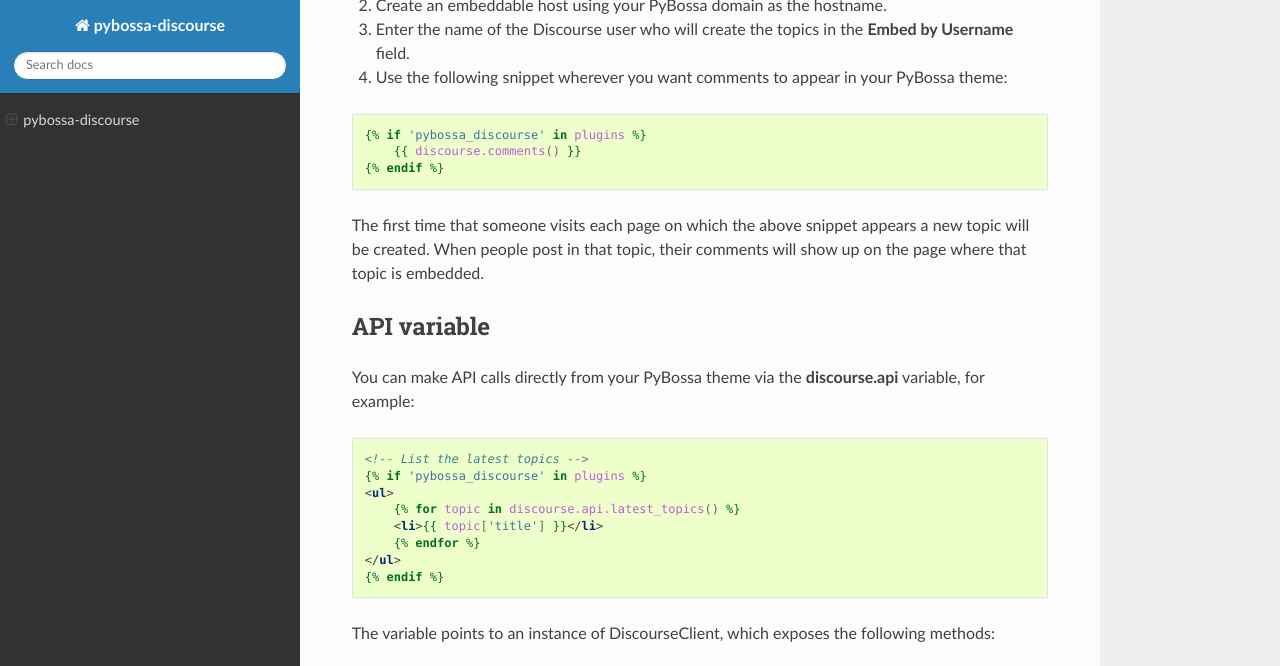
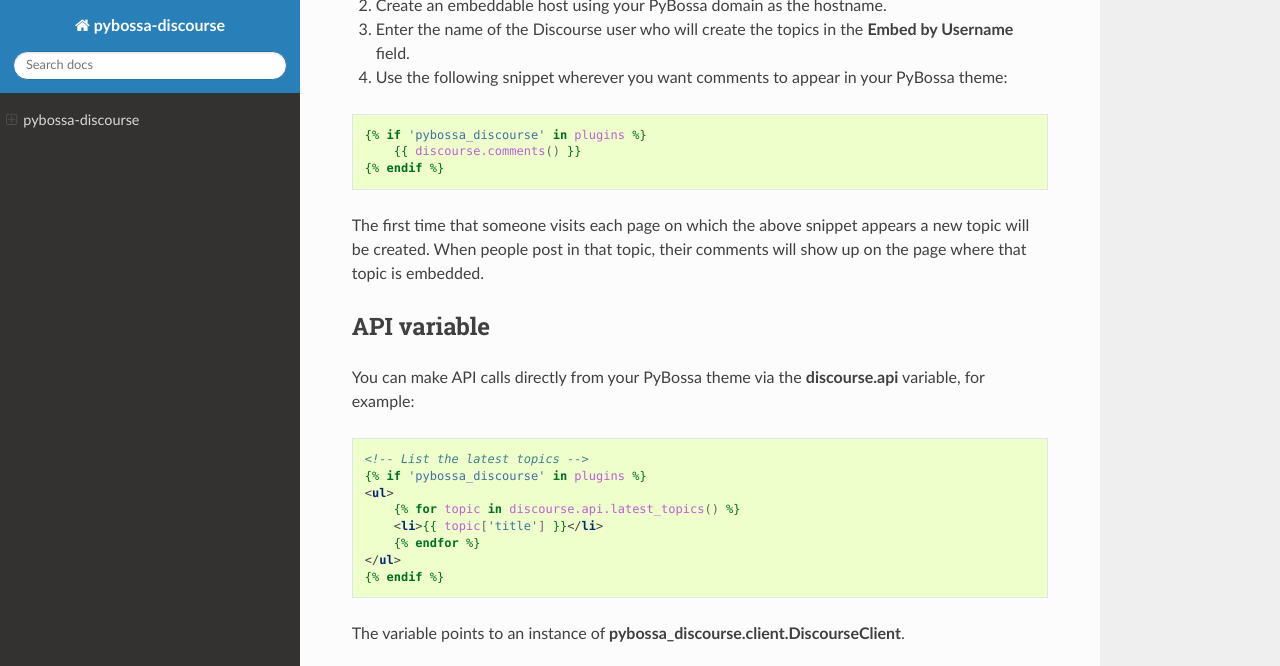
Before and after one commit to alexandermendes/pybossa-discourse, a Sphinx documentation site: the page built from docs/index.rst, in a window 1280 px wide and 900 px high, scrolled down 2166 px, cut to the strip 0-666 px from the top of the window. Built offline with Sphinx 7.4.7 and the Read the Docs theme 2.0.0, drawn with Linux system fonts in a browser that asks for light colours.

Commit message:
Update docs

```diff
--- a/docs/index.rst
+++ b/docs/index.rst
@@ -142,7 +142,7 @@
     </ul>
     {% endif %}
 
-The variable points to an instance of DiscourseClient, which exposes the following methods:
+The variable points to an instance of **pybossa_discourse.client.DiscourseClient**.
 
 .. module:: pybossa_discourse.client
 
```
